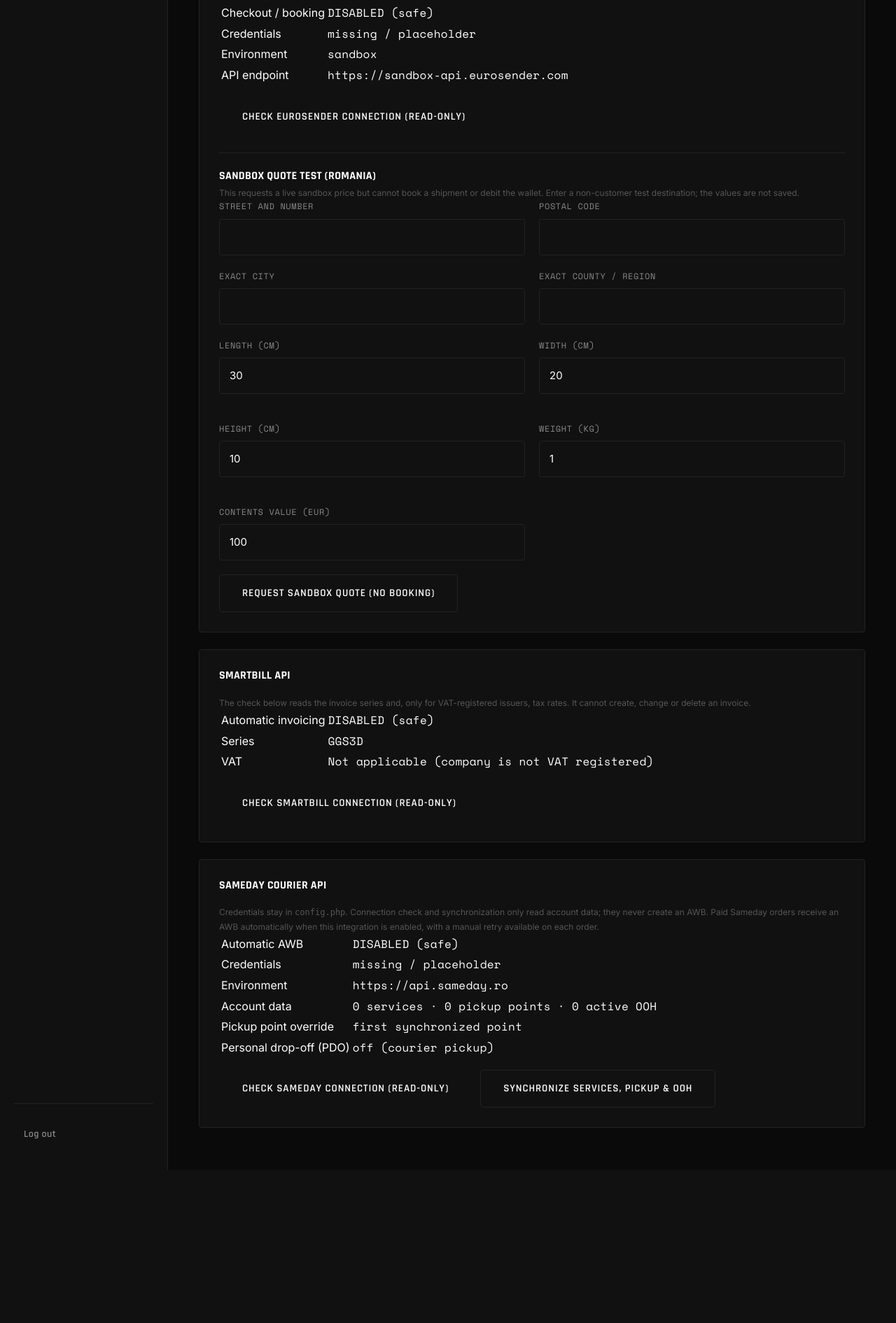
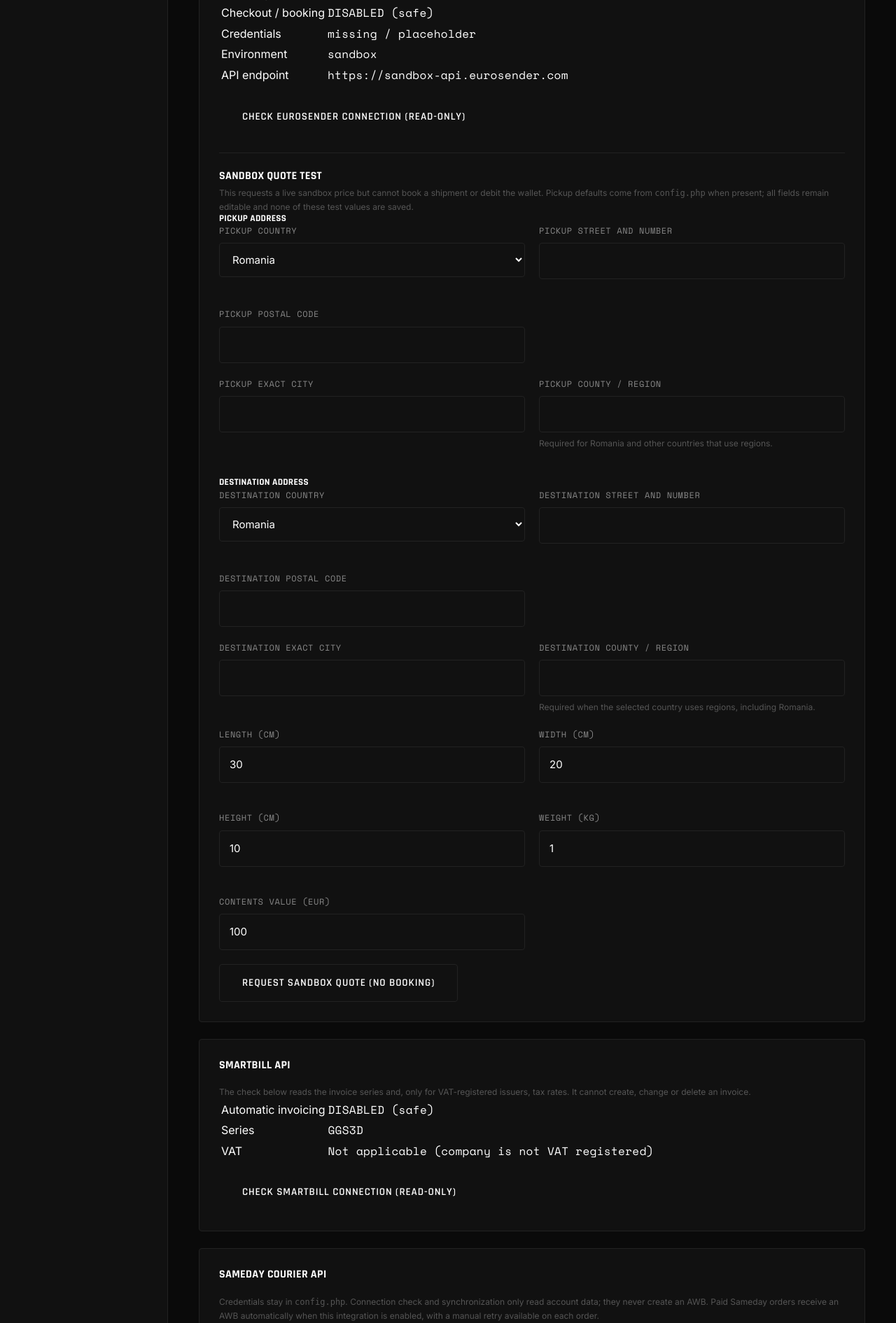
Before and after one commit to GomezGarage/gomezgarage-studio, a PHP site: page /admin/settings.php in a window 1280 px wide. Shown: the part 1388-3279 px from the top of the page at 70% size. Before the commit the page ends 3060 px from the top, so only its background shows below. Run offline with PHP 8.4, Linux system fonts and the light colour scheme; the visitor is signed in with stand-in values (Sample User, id 1); data that the repository does not hold is empty; some libraries are stand-ins or nearby versions.

Commit message:
Make Eurosender quote addresses editable

```diff
--- a/admin/settings.php
+++ b/admin/settings.php
@@ -30,8 +30,19 @@
 $eurosenderError = '';
 $eurosenderQuote = null;
 $eurosenderQuoteError = '';
+$eurosenderCountries = ggs_eurosender_eu_countries();
+$eurosenderConfigValue = static function (string $constant, string $fallback = ''): string {
+  if (!defined($constant)) return $fallback;
+  $value = trim((string) constant($constant));
+  return str_starts_with($value, 'REPLACE_WITH_') ? $fallback : $value;
+};
 $eurosenderQuoteInput = [
-  'street' => '', 'city' => '', 'region' => '', 'postal' => '',
+  'pickup_country' => $eurosenderConfigValue('EUROSENDER_PICKUP_COUNTRY', 'RO'),
+  'pickup_street' => $eurosenderConfigValue('EUROSENDER_PICKUP_STREET'),
+  'pickup_city' => $eurosenderConfigValue('EUROSENDER_PICKUP_CITY'),
+  'pickup_region' => $eurosenderConfigValue('EUROSENDER_PICKUP_REGION'),
+  'pickup_postal' => $eurosenderConfigValue('EUROSENDER_PICKUP_POSTAL'),
+  'country' => 'RO', 'street' => '', 'city' => '', 'region' => '', 'postal' => '',
   'length' => '30', 'width' => '20', 'height' => '10', 'weight' => '1', 'value' => '100',
 ];
 
@@ -70,7 +81,7 @@
     try {
       if (!defined('EUROSENDER_ENV') || EUROSENDER_ENV !== 'sandbox') throw new RuntimeException('The Admin quote test is available only in the Eurosender sandbox environment.');
       $eurosenderQuote = ggs_eurosender_quote([
-        'country' => 'RO',
+        'country' => strtoupper($eurosenderQuoteInput['country']),
         'street' => $eurosenderQuoteInput['street'],
         'city' => $eurosenderQuoteInput['city'],
         'region' => $eurosenderQuoteInput['region'],
@@ -81,6 +92,12 @@
         'height' => (float) $eurosenderQuoteInput['height'],
         'weight' => (float) $eurosenderQuoteInput['weight'],
         'value' => (float) $eurosenderQuoteInput['value'],
+      ], null, [
+        'country' => strtoupper($eurosenderQuoteInput['pickup_country']),
+        'street' => $eurosenderQuoteInput['pickup_street'],
+        'city' => $eurosenderQuoteInput['pickup_city'],
+        'region' => $eurosenderQuoteInput['pickup_region'],
+        'zip' => $eurosenderQuoteInput['pickup_postal'],
       ]);
     } catch (Throwable $error) {
       $eurosenderQuoteError = $error->getMessage();
@@ -219,18 +236,30 @@
   </form>
 
   <hr style="border:0;border-top:1px solid var(--border);margin:24px 0;">
-  <h4>Sandbox quote test (Romania)</h4>
-  <p class="form-hint">This requests a live sandbox price but cannot book a shipment or debit the wallet. Enter a non-customer test destination; the values are not saved.</p>
+  <h4>Sandbox quote test</h4>
+  <p class="form-hint">This requests a live sandbox price but cannot book a shipment or debit the wallet. Pickup defaults come from <code>config.php</code> when present; all fields remain editable and none of these test values are saved.</p>
   <form method="post">
     <input type="hidden" name="action" value="quote_eurosender">
     <input type="hidden" name="admin_csrf_token" value="<?= htmlspecialchars(ggs_admin_csrf_token()) ?>">
+    <h5>Pickup address</h5>
     <div class="form-row">
-      <div class="form-group"><label>Street and number</label><input name="street" required value="<?= htmlspecialchars($eurosenderQuoteInput['street']) ?>"></div>
-      <div class="form-group"><label>Postal code</label><input name="postal" required value="<?= htmlspecialchars($eurosenderQuoteInput['postal']) ?>"></div>
+      <div class="form-group"><label>Pickup country</label><select name="pickup_country" required><?php foreach ($eurosenderCountries as $code => $name): ?><option value="<?= htmlspecialchars($code) ?>" <?= $eurosenderQuoteInput['pickup_country'] === $code ? 'selected' : '' ?>><?= htmlspecialchars($name) ?></option><?php endforeach; ?></select></div>
+      <div class="form-group"><label>Pickup street and number</label><input name="pickup_street" required value="<?= htmlspecialchars($eurosenderQuoteInput['pickup_street']) ?>"></div>
+      <div class="form-group"><label>Pickup postal code</label><input name="pickup_postal" required value="<?= htmlspecialchars($eurosenderQuoteInput['pickup_postal']) ?>"></div>
     </div>
     <div class="form-row">
-      <div class="form-group"><label>Exact city</label><input name="city" required value="<?= htmlspecialchars($eurosenderQuoteInput['city']) ?>"></div>
-      <div class="form-group"><label>Exact county / region</label><input name="region" required value="<?= htmlspecialchars($eurosenderQuoteInput['region']) ?>"></div>
+      <div class="form-group"><label>Pickup exact city</label><input name="pickup_city" required value="<?= htmlspecialchars($eurosenderQuoteInput['pickup_city']) ?>"></div>
+      <div class="form-group"><label>Pickup county / region</label><input name="pickup_region" value="<?= htmlspecialchars($eurosenderQuoteInput['pickup_region']) ?>"><div class="form-hint">Required for Romania and other countries that use regions.</div></div>
+    </div>
+    <h5 style="margin-top:20px;">Destination address</h5>
+    <div class="form-row">
+      <div class="form-group"><label>Destination country</label><select name="country" required><?php foreach ($eurosenderCountries as $code => $name): ?><option value="<?= htmlspecialchars($code) ?>" <?= $eurosenderQuoteInput['country'] === $code ? 'selected' : '' ?>><?= htmlspecialchars($name) ?></option><?php endforeach; ?></select></div>
+      <div class="form-group"><label>Destination street and number</label><input name="street" required value="<?= htmlspecialchars($eurosenderQuoteInput['street']) ?>"></div>
+      <div class="form-group"><label>Destination postal code</label><input name="postal" required value="<?= htmlspecialchars($eurosenderQuoteInput['postal']) ?>"></div>
+    </div>
+    <div class="form-row">
+      <div class="form-group"><label>Destination exact city</label><input name="city" required value="<?= htmlspecialchars($eurosenderQuoteInput['city']) ?>"></div>
+      <div class="form-group"><label>Destination county / region</label><input name="region" value="<?= htmlspecialchars($eurosenderQuoteInput['region']) ?>"><div class="form-hint">Required when the selected country uses regions, including Romania.</div></div>
     </div>
     <div class="form-row">
       <div class="form-group"><label>Length (cm)</label><input type="number" min="0.1" step="0.1" name="length" required value="<?= htmlspecialchars($eurosenderQuoteInput['length']) ?>"></div>
--- a/includes/eurosender.php
+++ b/includes/eurosender.php
@@ -43,6 +43,20 @@
 function ggs_eurosender_timeout(): int
 {
     return defined('EUROSENDER_TIMEOUT_SECONDS') ? max(5, (int) EUROSENDER_TIMEOUT_SECONDS) : 25;
+}
+
+/** @return array<string,string> */
+function ggs_eurosender_eu_countries(): array
+{
+    return [
+        'AT' => 'Austria', 'BE' => 'Belgium', 'BG' => 'Bulgaria', 'HR' => 'Croatia',
+        'CY' => 'Cyprus', 'CZ' => 'Czechia', 'DK' => 'Denmark', 'EE' => 'Estonia',
+        'FI' => 'Finland', 'FR' => 'France', 'DE' => 'Germany', 'GR' => 'Greece',
+        'HU' => 'Hungary', 'IE' => 'Ireland', 'IT' => 'Italy', 'LV' => 'Latvia',
+        'LT' => 'Lithuania', 'LU' => 'Luxembourg', 'MT' => 'Malta', 'NL' => 'Netherlands',
+        'PL' => 'Poland', 'PT' => 'Portugal', 'RO' => 'Romania', 'SK' => 'Slovakia',
+        'SI' => 'Slovenia', 'ES' => 'Spain', 'SE' => 'Sweden',
+    ];
 }
 
 /**
@@ -290,7 +304,7 @@
  * @param array{length:float,width:float,height:float,weight:float,value:float,content?:string} $package
  * @return array{amount:float,currency:string,service_type:string,service_subtype:string,courier_id:int,minimum_pickup_date:string,estimated_delivery_time:string,warnings:array,payload:array}
  */
-function ggs_eurosender_quote(array $deliveryAddress, array $package, ?callable $transport = null): array
+function ggs_eurosender_quote(array $deliveryAddress, array $package, ?callable $transport = null, ?array $pickupAddress = null): array
 {
     foreach (['length', 'width', 'height', 'weight', 'value'] as $field) {
         if (!isset($package[$field]) || !is_numeric($package[$field]) || (float) $package[$field] <= 0) {
@@ -298,7 +312,7 @@
         }
     }
 
-    $pickup = ggs_eurosender_resolve_address(ggs_eurosender_pickup_address(), $transport);
+    $pickup = ggs_eurosender_resolve_address($pickupAddress ?? ggs_eurosender_pickup_address(), $transport);
     $delivery = ggs_eurosender_resolve_address($deliveryAddress, $transport);
     $payload = [
         'shipment' => [
```
Also changed, not shown: docs/EUROSENDER.md (+5 -3 lines), tests/eurosender.php (+17 -0 lines).
